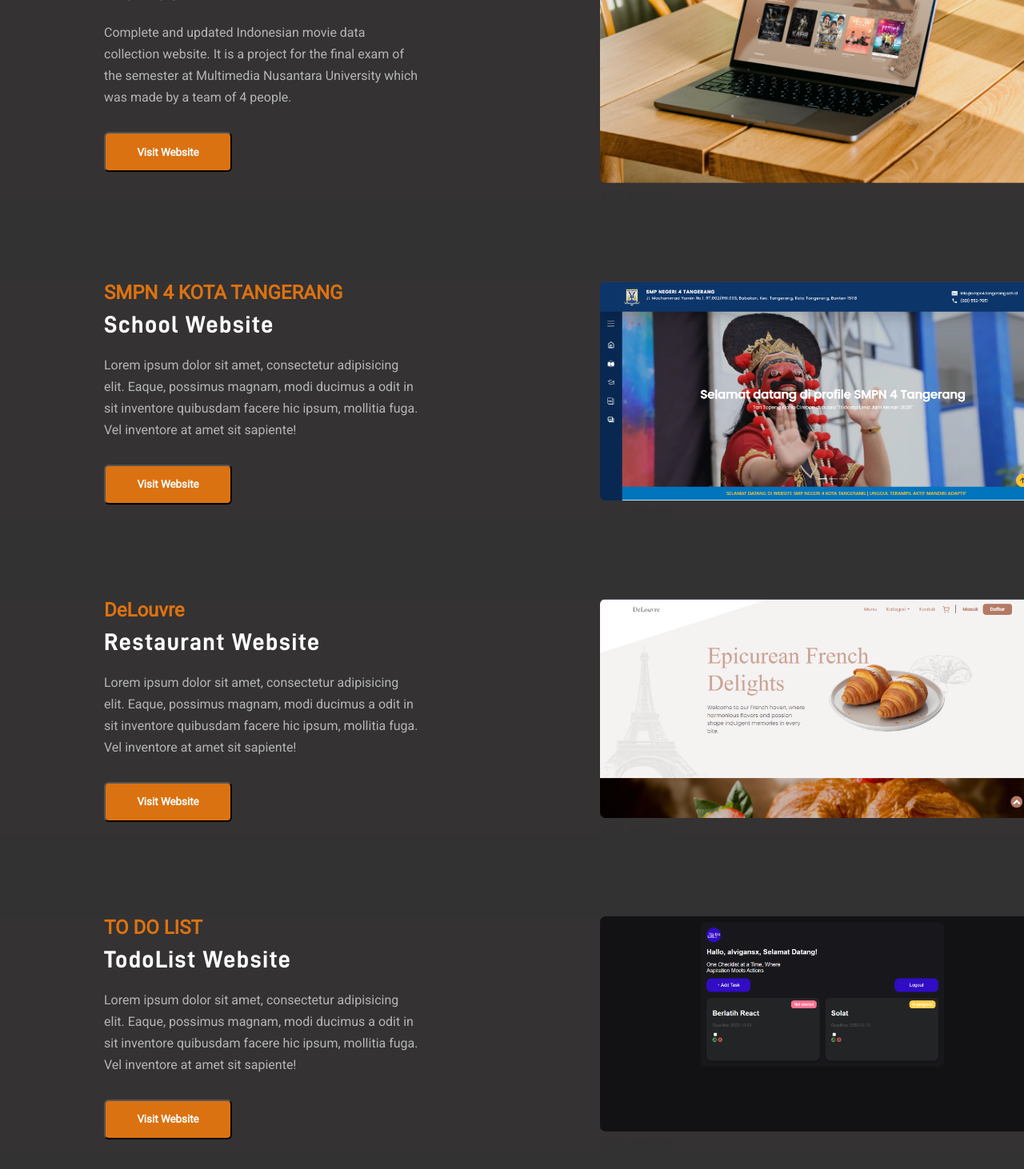
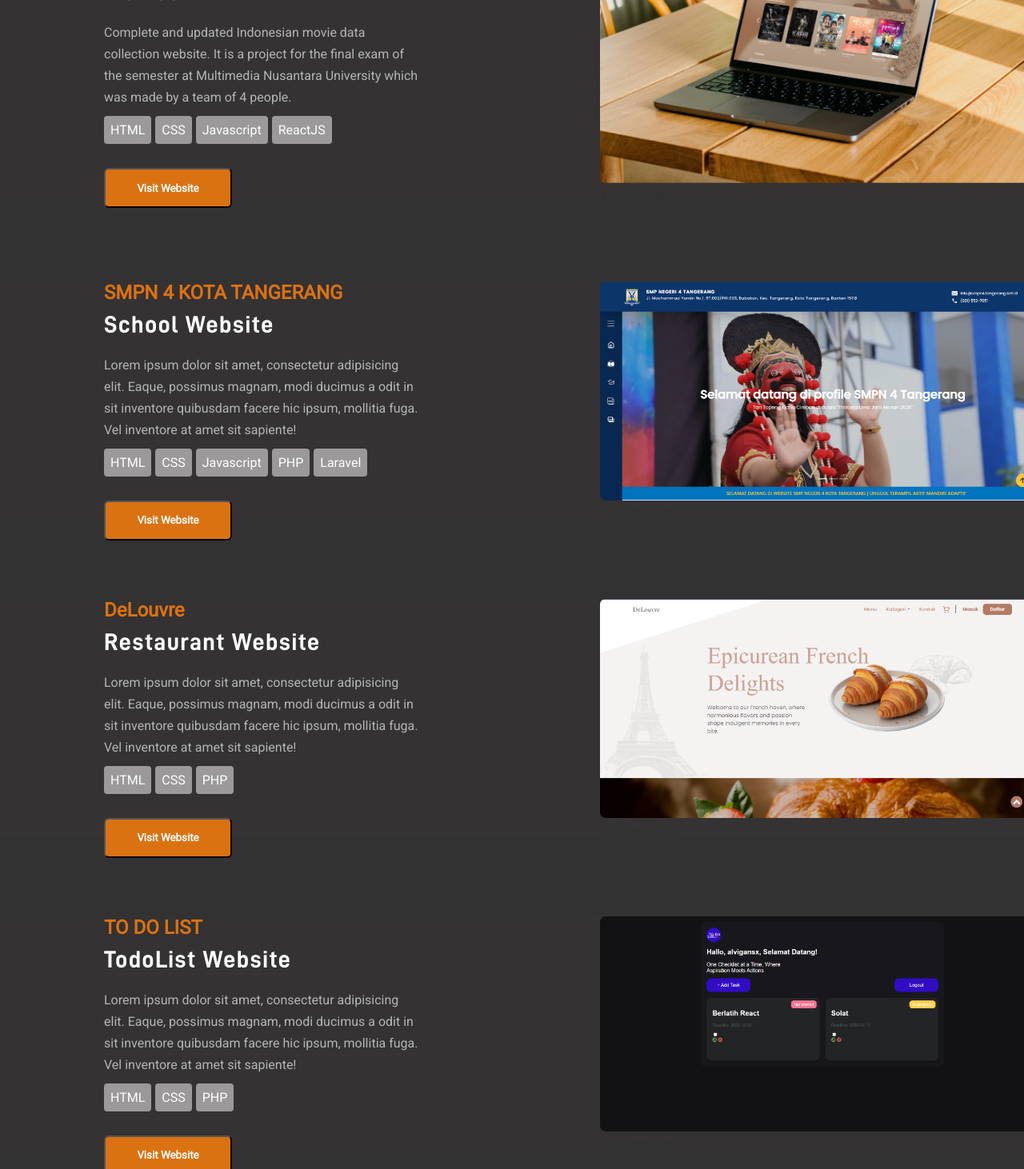
Before and after one commit to alvichairofta/Portofolio, a React (Create React App) app: page / in a window 1280 px wide. Shown: the part 1280-2742 px from the top of the page at 80% size. Built offline with nearby package versions, Linux system fonts and the light colour scheme; a web font is replaced by a local one.

Commit message:
update portfolio detail

```diff
--- a/src/components/portfolio.css
+++ b/src/components/portfolio.css
@@ -71,6 +71,26 @@
   font-weight: 600;
   cursor: pointer;
   margin-top: 30px;
+}
+
+.Detail ul{
+  list-style: none;
+  display: flex;
+  padding-left: 0px;
+  color: #fff;
+  padding-top: 10px;
+}
+
+.Detail li{
+  background-color: #9b9999;
+  margin-right: 5px;
+  border-radius: 4px;
+  padding: 8px
+}
+
+.Detail li:hover{
+  color: #db7212;
+  cursor: context-menu;
 }
 
 .Detail a{
@@ -168,6 +188,9 @@ color: #323232;
     height: 100%;
   }
 
+  .Detail ul{
+    padding-left: 1rem;
+  }
   .visit-web{
     text-align: start;
     padding-left: 1.5rem;
--- a/src/components/portfolio.jsx
+++ b/src/components/portfolio.jsx
@@ -23,6 +23,12 @@ export default function Portfolio() {
             a project for the final exam of the semester at Multimedia Nusantara
             University which was made by a team of 4 people.
           </p>
+          <ul>
+            <li>HTML</li>
+            <li>CSS</li>
+            <li>Javascript</li>
+            <li>ReactJS</li>
+          </ul>
           <button>
             <a
               href="https://cinemanusantara.xyz/"
@@ -45,8 +51,17 @@ export default function Portfolio() {
           <h2>SMPN 4 KOTA TANGERANG</h2>
           <h1>School Website</h1>
           <p>
-           Lorem ipsum dolor sit amet, consectetur adipisicing elit. Eaque, possimus magnam, modi ducimus a odit in sit inventore quibusdam facere hic ipsum, mollitia fuga. Vel inventore at amet sit sapiente!
+            Lorem ipsum dolor sit amet, consectetur adipisicing elit. Eaque,
+            possimus magnam, modi ducimus a odit in sit inventore quibusdam
+            facere hic ipsum, mollitia fuga. Vel inventore at amet sit sapiente!
           </p>
+          <ul>
+            <li>HTML</li>
+            <li>CSS</li>
+            <li>Javascript</li>
+            <li>PHP</li>
+            <li>Laravel</li>
+          </ul>
           <button>
             <a
               href="https://smpn4kotatangerang.sch.id/"
@@ -69,8 +84,15 @@ export default function Portfolio() {
           <h2>DeLouvre</h2>
           <h1>Restaurant Website</h1>
           <p>
-           Lorem ipsum dolor sit amet, consectetur adipisicing elit. Eaque, possimus magnam, modi ducimus a odit in sit inventore quibusdam facere hic ipsum, mollitia fuga. Vel inventore at amet sit sapiente!
+            Lorem ipsum dolor sit amet, consectetur adipisicing elit. Eaque,
+            possimus magnam, modi ducimus a odit in sit inventore quibusdam
+            facere hic ipsum, mollitia fuga. Vel inventore at amet sit sapiente!
           </p>
+          <ul>
+            <li>HTML</li>
+            <li>CSS</li>
+            <li>PHP</li>
+          </ul>
           <button>
             <a
               href="https://if330-delouvre.xyz//"
@@ -93,8 +115,15 @@ export default function Portfolio() {
           <h2>TO DO LIST</h2>
           <h1>TodoList Website</h1>
           <p>
-           Lorem ipsum dolor sit amet, consectetur adipisicing elit. Eaque, possimus magnam, modi ducimus a odit in sit inventore quibusdam facere hic ipsum, mollitia fuga. Vel inventore at amet sit sapiente!
+            Lorem ipsum dolor sit amet, consectetur adipisicing elit. Eaque,
+            possimus magnam, modi ducimus a odit in sit inventore quibusdam
+            facere hic ipsum, mollitia fuga. Vel inventore at amet sit sapiente!
           </p>
+          <ul>
+            <li>HTML</li>
+            <li>CSS</li>
+            <li>PHP</li>
+          </ul>
           <button>
             <a
               href="https://if330-todolist.xyz/"
```
